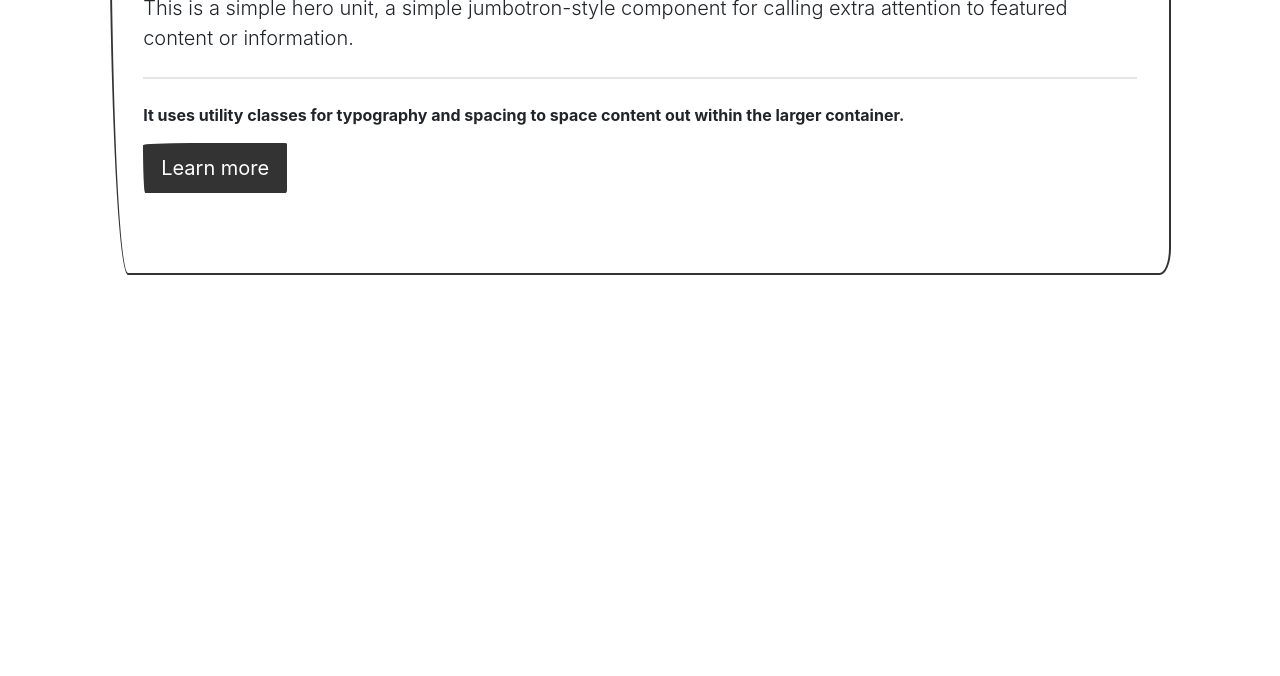
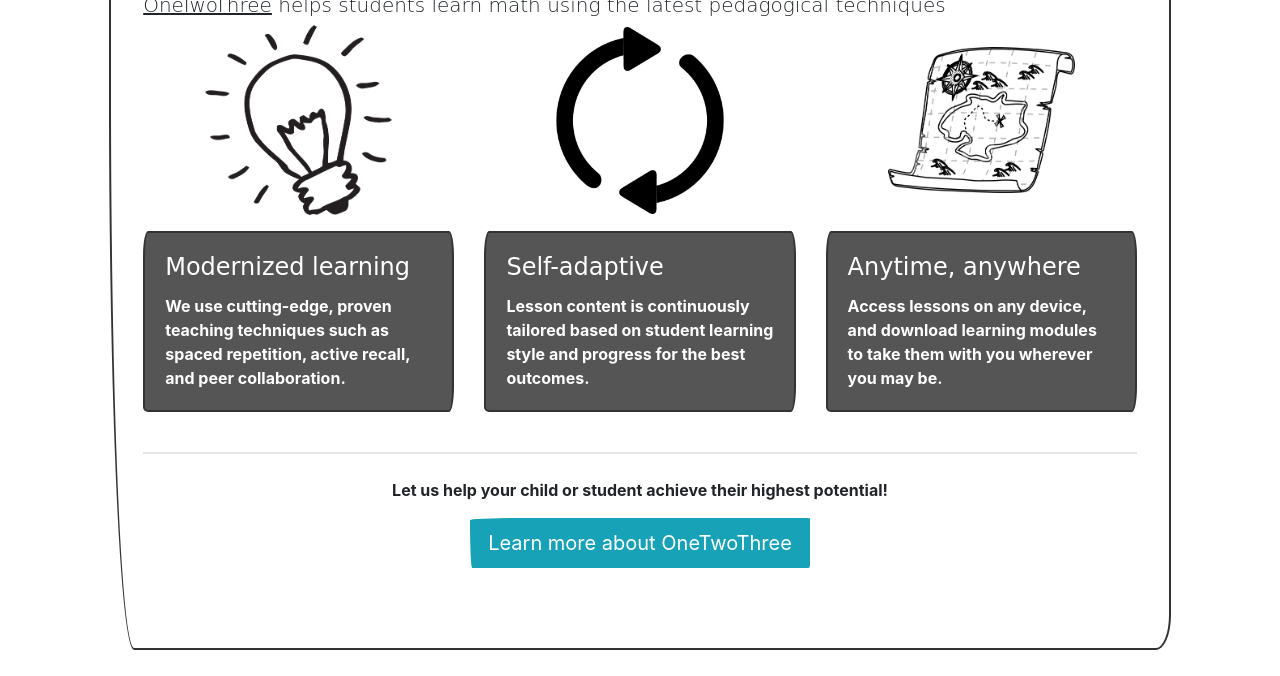
Before and after one commit to yc355/onetwothreesite, a plain HTML site: page index.html in a window 1280 px wide. Shown: the part 223-899 px from the top of the page. Before the commit the page ends 800 px from the top, so only its background shows below. Drawn offline with Linux system fonts and the light colour scheme; a web font is replaced by a local one.

Commit message:
doesn't look too bad

```diff
--- a/index.html
+++ b/index.html
@@ -3,6 +3,7 @@
 <html>
   <head>
     <title>OneTwoThree</title>
+    <link rel="icon" href="favicon.ico" type="image/x-icon"/>
     <link href="bootstrap.min.css" rel="stylesheet">
   </head>
 
@@ -16,15 +17,63 @@
         </div>
         <div class="bs-component">
           <div class="jumbotron">
-              <h1 class="display-3">Hello, world!</h1>
-              <p class="lead">This is a simple hero unit, a simple jumbotron-style component for calling extra attention to featured content or information.</p>
-              <hr class="my-4">
-              <p>It uses utility classes for typography and spacing to space content out within the larger container.</p>
-              <p class="lead">
-                <a class="btn btn-primary btn-lg" href="#" role="button">Learn more</a>
+            <h1 class="display-3">Learn, intelligently + - × ÷</h1>
+            <h2 class="lead">
+              <u>OneTwoThree</u> helps students learn math using the latest pedagogical techniques
+            </h2>
+            <div class="row">
+              <div class="col-lg-4 my-auto">
+                <img src="lightbulb.png" class="mx-auto align-middle" style="display: block; width: 60%">
+              </div>
+              <div class="col-lg-4 my-auto">
+                <img src="feedback-loop.jpg" class="mx-auto align-middle" style="display: block; width: 60%">
+              </div>
+              <div class="col-lg-4 my-auto">
+                <img src="anywhere.png" class="mx-auto" style="display: block; width: 60%">
+              </div>
+            </div>
+            <div class="row" style="margin-top: 1em;">
+              <div class="col-lg-4">
+                <div class="card text-white bg-dark mb-3">
+                  <div class="card-body">
+                    <h4 class="card-title">Modernized learning</h4>
+                    <p class="card-text">
+                      We use cutting-edge, proven teaching techniques such as spaced repetition, active recall, and peer collaboration.
                     </p>
                   </div>
-          <div id="source-button" class="btn btn-primary btn-xs" style="display: none;">&lt; &gt;</div></div>
+                </div>
+              </div>
+              <div class="col-lg-4">
+                <div class="card text-white bg-dark mb-3" style="max-width: 20rem;">
+                  <div class="card-body">
+                    <h4 class="card-title">Self-adaptive</h4>
+                    <p class="card-text">
+                      Lesson content is continuously tailored based on student learning style and progress for the best outcomes.
+                    </p>
+                  </div>
+                </div>
+              </div>
+              <div class="col-lg-4">
+                <div class="card text-white bg-dark mb-3" style="max-width: 20rem;">
+                  <div class="card-body">
+                    <h4 class="card-title">Anytime, anywhere</h4>
+                    <p class="card-text">Access lessons on any device, and download learning modules to take them with you wherever you may be.</p>
+                  </div>
+                </div>
+              </div>
+            </div>
+            <hr class="my-4">
+            <p class="text-center">
+              Let us help your child or student achieve their highest potential!
+            </p>
+            <p class="lead text-center">
+              <a class="btn btn-info btn-lg" href="#" role="button">Learn more about OneTwoThree</a>
+            </p>
+          </div>
+        </div>
+        <div class="page-footer">
+          <h3 id="containers">©OneTwoThree</h3>
+        </div>
       </div>
       <div class="col">
       </div>
```
Also changed, not shown: anywhere.png (added), favicon.ico (added), feedback-loop.jpg (added), lightbulb.png (added). Lines whose indentation alone changed are shown as unchanged.
